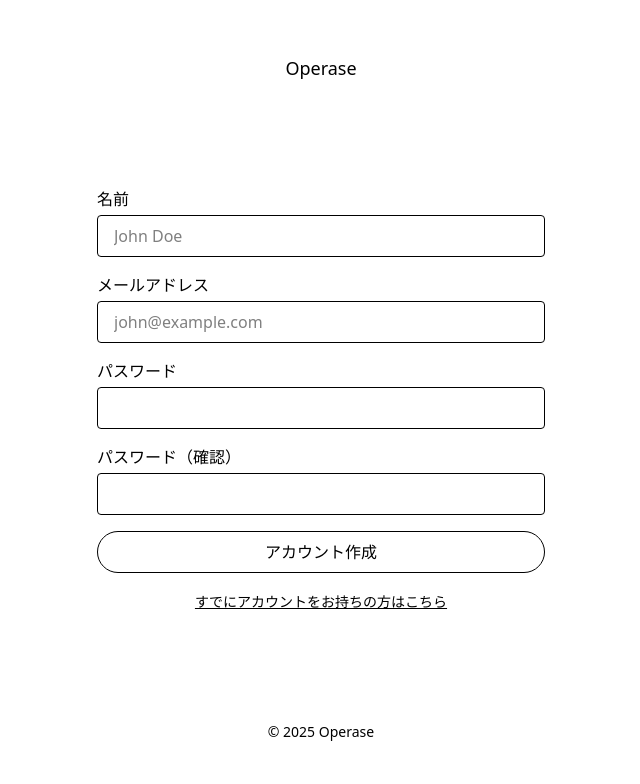
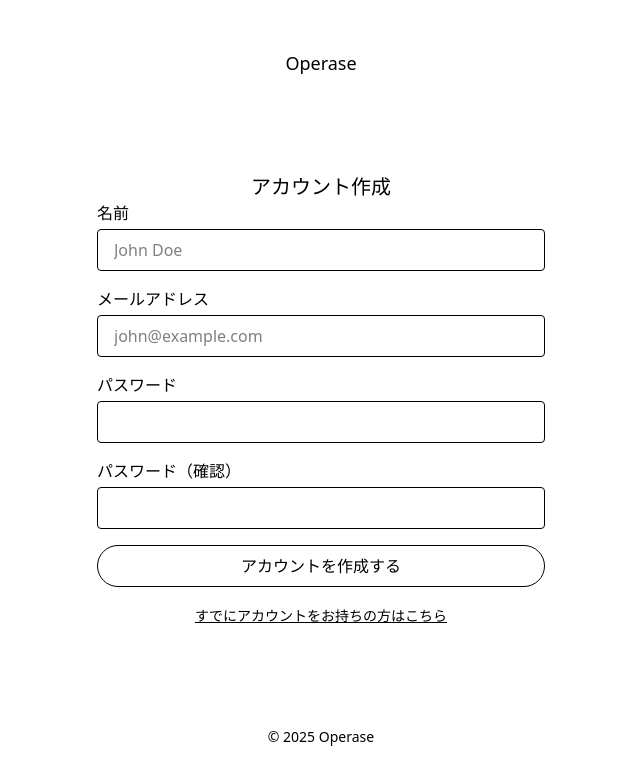
Before and after one commit to ysrkw/operase, a Next.js app: page /sign-up in a window 1280 px wide. Shown: the top 784 px of the page, without its empty margins (319-959 px from the left). Built offline with nearby package versions, Linux system fonts and the light colour scheme.

Commit message:
feat: サインアップ機能を追加し、フォームコンポーネントとスキーマを実装

```diff
--- a/app/sign-in/actions.ts
+++ b/app/sign-in/actions.ts
@@ -12,7 +12,9 @@ import { passwords, sessions, users } from '@/lib/database/schema'
 import { SignInSchema } from './schema'
 
 export async function signIn(formData: FormData) {
-  const result = SignInSchema.safeParse(Object.fromEntries(formData.entries()))
+  const result = await SignInSchema.spa(
+    Object.fromEntries(formData.entries()),
+  )
 
   if (!result.success) {
     throw result.error
--- a/app/sign-up/actions.ts
+++ b/app/sign-up/actions.ts
@@ -5,23 +5,16 @@ import { count, eq } from 'drizzle-orm'
 import { cookies } from 'next/headers'
 import { redirect } from 'next/navigation'
 import { ulid } from 'ulid'
-import { z } from 'zod'
 
 import { createDatabase } from '@/lib/database'
 import { passwords, sessions, users } from '@/lib/database/schema'
-import { Email, Name, Password } from '@/lib/definitions'
+
+import { SignUpSchema } from './schema'
 
 export async function signUp(formData: FormData) {
-  const schema = z.object({
-    confirmPassword: Password,
-    email: Email,
-    name: Name,
-    password: Password,
-  }).refine(v => v.password === v.confirmPassword, {
-    message: 'パスワードが一致しません',
-  })
-
-  const result = schema.safeParse(Object.fromEntries(formData.entries()))
+  const result = await SignUpSchema.spa(
+    Object.fromEntries(formData.entries()),
+  )
 
   if (!result.success) {
     throw result.error
--- /dev/null
+++ b/app/sign-up/components/sign-up-form.tsx
@@ -0,0 +1,47 @@
+'use client'
+
+import Link from 'next/link'
+import { useId } from 'react'
+
+import { signUp } from '../actions'
+
+export function SignUpForm() {
+  const nameId = useId()
+  const emailId = useId()
+  const passwordId = useId()
+  const confirmPasswordId = useId()
+
+  return (
+    <form action={signUp}>
+      <fieldset className="flex flex-col gap-4">
+        <legend className="text-center text-xl">
+          アカウント作成
+        </legend>
+        <div className="flex flex-col gap-1">
+          <label htmlFor={nameId}>名前</label>
+          <input className="rounded border p-2 px-4" id={nameId} name="name" placeholder="John Doe" required type="text" />
+        </div>
+        <div className="flex flex-col gap-1">
+          <label htmlFor={emailId}>メールアドレス</label>
+          <input className="rounded border p-2 px-4" id={emailId} name="email" placeholder="john@example.com" required type="email" />
+        </div>
+        <div className="flex flex-col gap-1">
+          <label htmlFor={passwordId}>パスワード</label>
+          <input className="rounded border p-2 px-4" id={passwordId} name="password" required type="password" />
+        </div>
+        <div className="flex flex-col gap-1">
+          <label htmlFor={confirmPasswordId}>パスワード（確認）</label>
+          <input className="rounded border p-2 px-4" id={confirmPasswordId} name="confirmPassword" required type="password" />
+        </div>
+        <button className="cursor-pointer items-center rounded-full border px-4 py-2" type="submit">
+          アカウントを作成する
+        </button>
+        <div className="text-center">
+          <Link className="text-sm underline" href="/sign-in">
+            すでにアカウントをお持ちの方はこちら
+          </Link>
+        </div>
+      </fieldset>
+    </form>
+  )
+}
--- a/app/sign-up/page.tsx
+++ b/app/sign-up/page.tsx
@@ -1,48 +1,13 @@
 import type { Metadata } from 'next'
 
-import Link from 'next/link'
-import { useId } from 'react'
-
-import { signUp } from './actions'
+import { SignUpForm } from './components/sign-up-form'
 
 export const metadata: Metadata = {
   title: 'アカウント作成',
 }
 
 export default function Page() {
-  const nameId = useId()
-  const emailId = useId()
-  const passwordId = useId()
-  const confirmPasswordId = useId()
-
-  const inputClassNames = 'border p-2 px-4 rounded'
-
   return (
-    <form action={signUp} className="flex flex-col gap-4">
-      <div className="flex flex-col gap-1">
-        <label htmlFor={nameId}>名前</label>
-        <input className={inputClassNames} id={nameId} name="name" placeholder="John Doe" required type="text" />
-      </div>
-      <div className="flex flex-col gap-1">
-        <label htmlFor={emailId}>メールアドレス</label>
-        <input className={inputClassNames} id={emailId} name="email" placeholder="john@example.com" required type="email" />
-      </div>
-      <div className="flex flex-col gap-1">
-        <label htmlFor={passwordId}>パスワード</label>
-        <input className={inputClassNames} id={passwordId} name="password" required type="password" />
-      </div>
-      <div className="flex flex-col gap-1">
-        <label htmlFor={confirmPasswordId}>パスワード（確認）</label>
-        <input className={inputClassNames} id={confirmPasswordId} name="confirmPassword" required type="password" />
-      </div>
-      <button className="cursor-pointer items-center rounded-full border px-4 py-2" type="submit">
-        アカウント作成
-      </button>
-      <div className="text-center">
-        <Link className="text-sm underline" href="/sign-in">
-          すでにアカウントをお持ちの方はこちら
-        </Link>
-      </div>
-    </form>
+    <SignUpForm />
   )
 }
--- /dev/null
+++ b/app/sign-up/schema.ts
@@ -0,0 +1,13 @@
+import { z } from 'zod'
+
+import { Email, Name, Password } from '../../lib/definitions'
+
+export const SignUpSchema = z.object({
+  confirmPassword: Password,
+  email: Email,
+  name: Name,
+  password: Password,
+}).refine(v => v.password === v.confirmPassword, {
+  message: 'パスワードが一致しません',
+})
+export type SignUpSchema = z.infer<typeof SignUpSchema>
```
